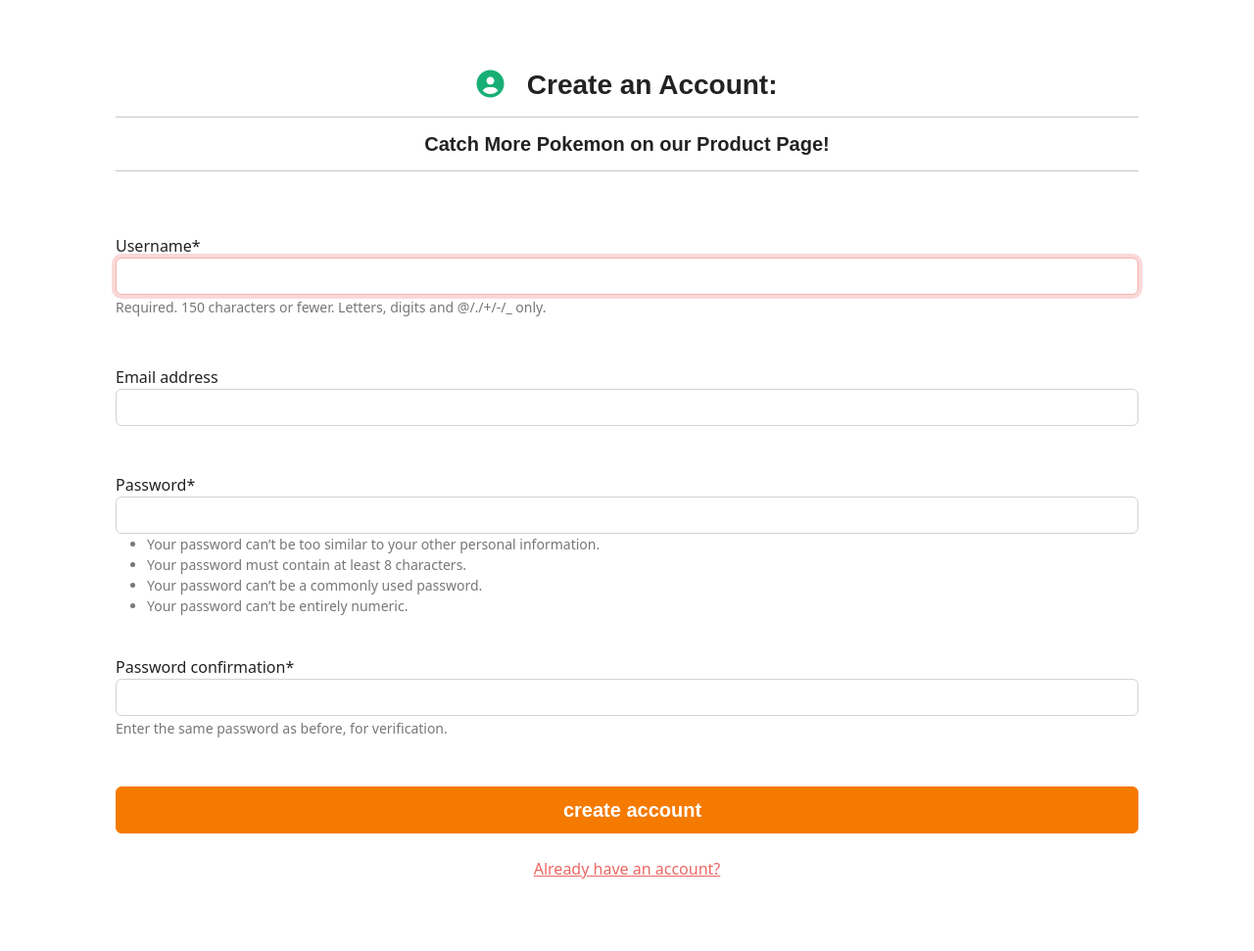
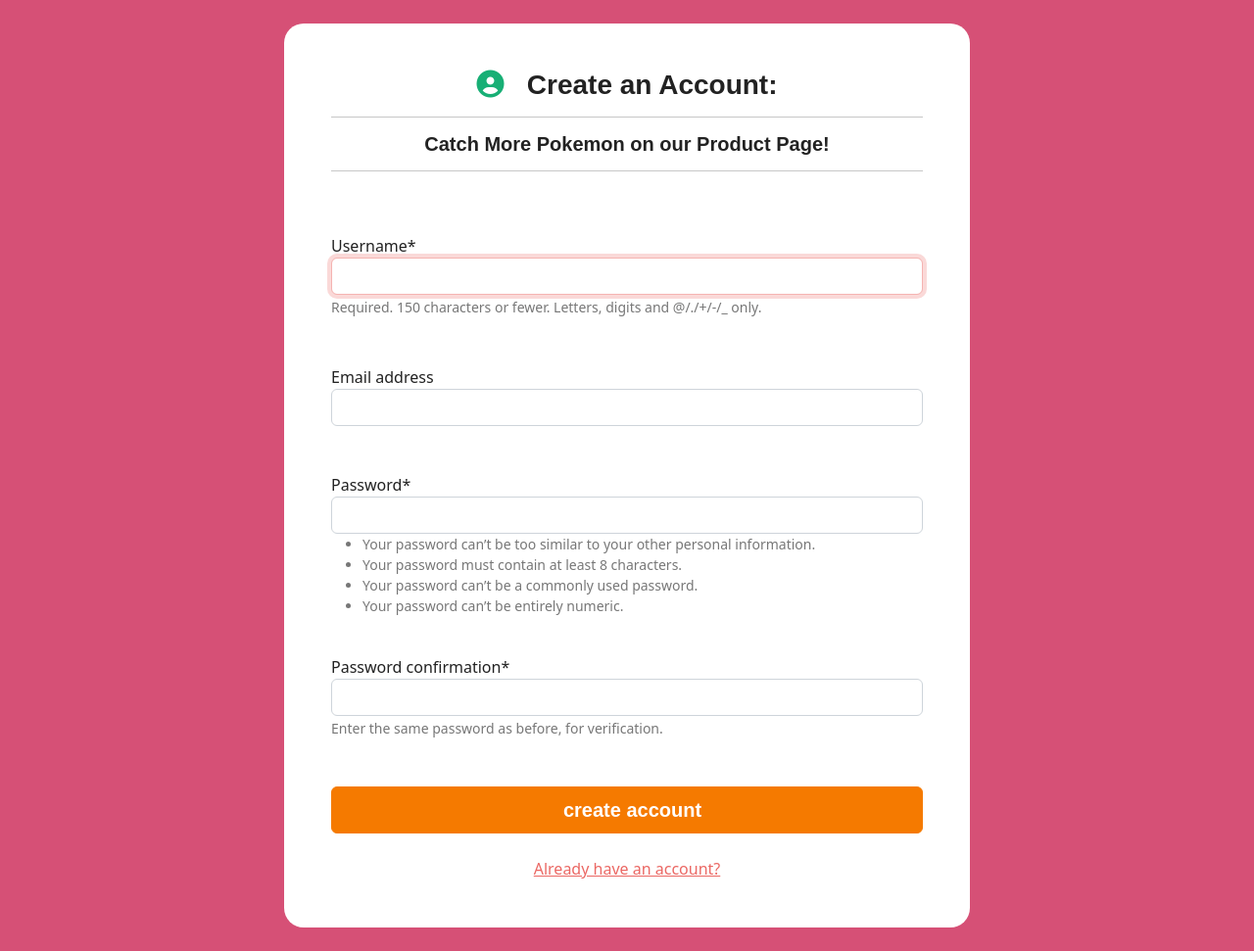
Before and after one commit to aokealy/pokemonshop, a Django app: page /profiles/register in a window 1280 px wide. Shown: the part 59-1030 px from the top of the page at 98% size. Before the commit the page ends 956 px from the top, so only its background shows below. Run offline with Django 3.2, Linux system fonts and the light colour scheme; data comes from the database, SQL or seed files in the repository; some libraries are stand-ins or nearby versions; some web fonts are replaced.

Commit message:
add stylesheet to base.html and link customize the background colour creating a div inside the register form

```diff
--- a/profiles/templates/profiles/registration/register.html
+++ b/profiles/templates/profiles/registration/register.html
@@ -8,7 +8,7 @@
 {% block content %}
 
 
-<div class="red-background">
+<div class="register-background">
 <body>
     <br>
 
@@ -56,6 +56,8 @@
 
     </div>
 </body>
+
+<br>
 </div>
 
 
--- a/shop/templates/shop/base.html
+++ b/shop/templates/shop/base.html
@@ -22,6 +22,8 @@
 
         <link rel="stylesheet" href="https://cdnjs.cloudflare.com/ajax/libs/font-awesome/4.7.0/css/font-awesome.min.css">
         <script src="https://kit.fontawesome.com/b59a9447be.js" crossorigin="anonymous"></script>
+
+        <link rel="stylesheet" href="{% static 'css/main.css' %}">
 
 
 
--- /dev/null
+++ b/static/css/main.css
@@ -0,0 +1,9 @@
+.form-layout {
+    border-radius: 20px;
+    width: 700px;
+
+}
+.register-background {
+    background-color: #D65076;
+
+}
```
